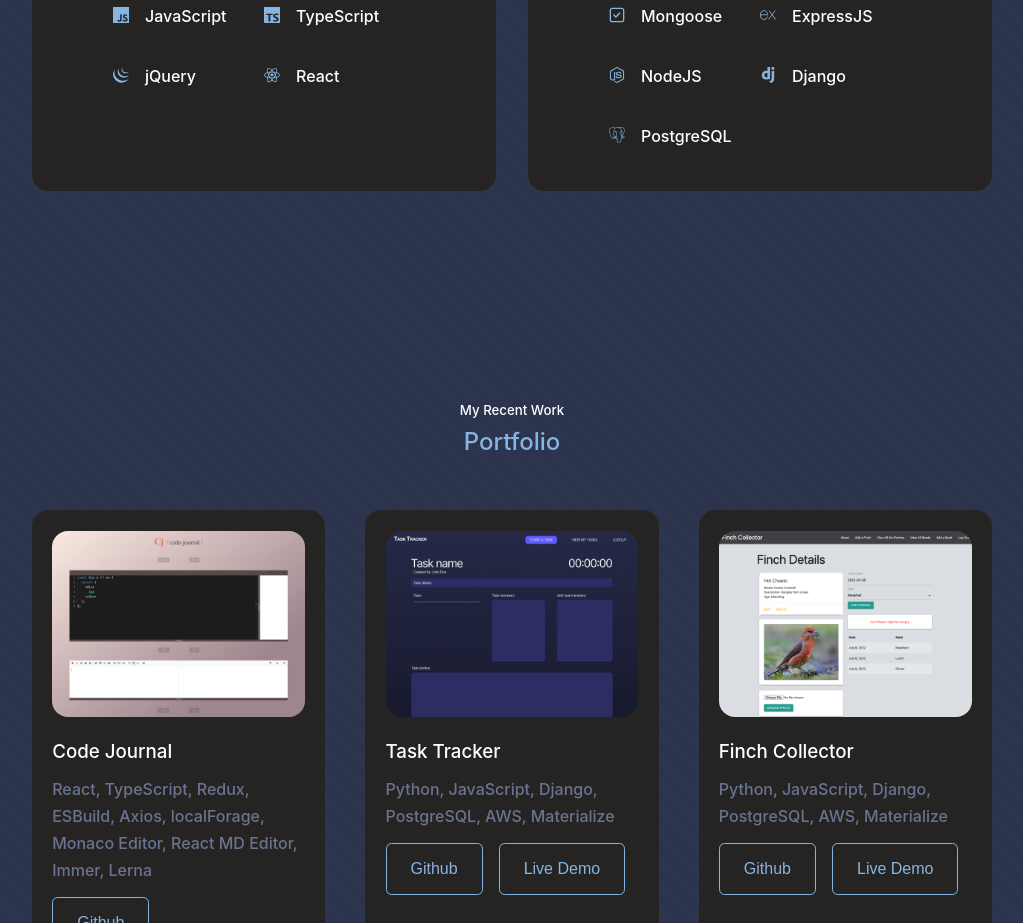
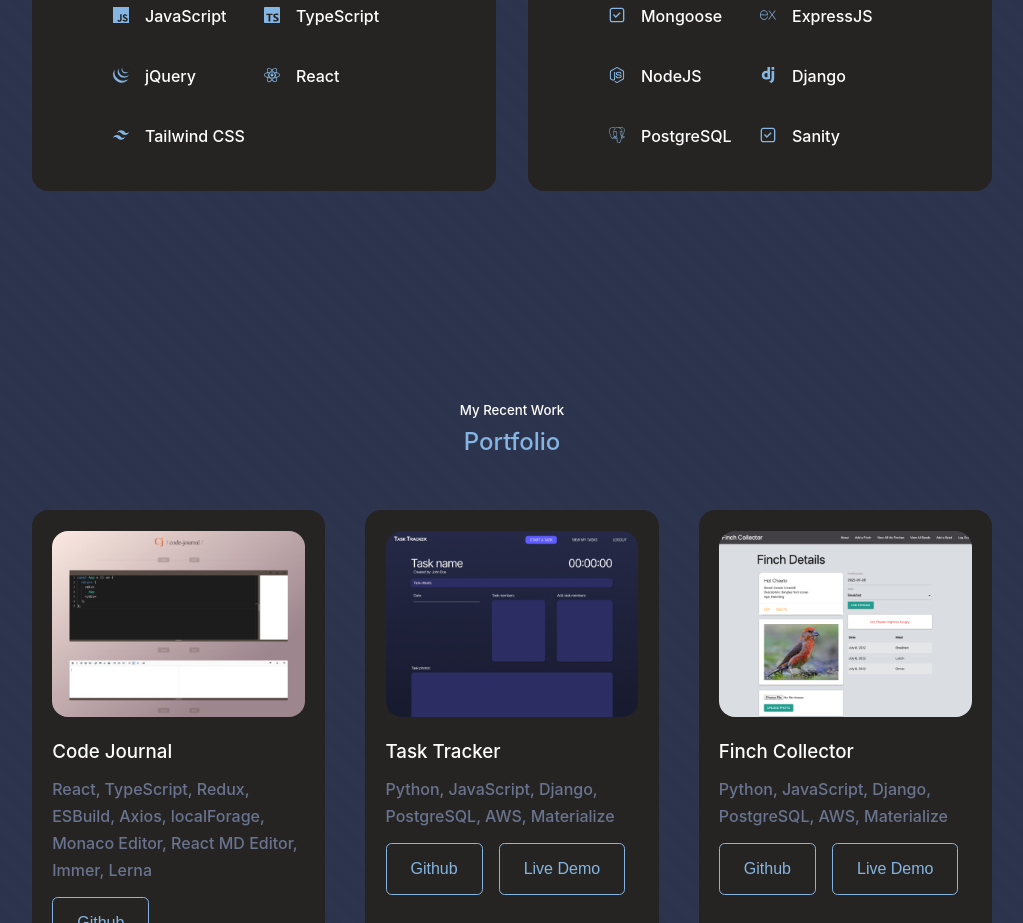
Before and after one commit to PeterSYoo/portfolio-v2, a React (Create React App) app: page / in a window 1280 px wide. Shown: the part 2360-3283 px from the top of the page, without its empty margins (128-1151 px from the left). Built offline with nearby package versions, Linux system fonts and the light colour scheme; the HTML template or start-up script is replaced by a standard one; a web font is replaced by a local one.

Commit message:
wip: adds tailwind and sanity to toolkit

```diff
--- a/src/components/toolkit/Toolkit.js
+++ b/src/components/toolkit/Toolkit.js
@@ -6,6 +6,7 @@
 import { SiTypescript } from 'react-icons/si';
 import { SiJquery } from 'react-icons/si';
 import { SiReact } from 'react-icons/si';
+import { SiTailwindcss } from 'react-icons/si';
 import { SiPython } from 'react-icons/si';
 import { SiMongodb } from 'react-icons/si';
 import { SiExpress } from 'react-icons/si';
@@ -82,6 +83,11 @@
     icon: <SiReact className="toolkit__details-icon" />,
     name: 'React',
   },
+  {
+    id: 7,
+    icon: <SiTailwindcss className="toolkit__details-icon" />,
+    name: 'Tailwind CSS',
+  },
 ];
 
 const backEndData = [
@@ -119,6 +125,11 @@
     id: 7,
     icon: <SiPostgresql className="toolkit__details-icon" />,
     name: 'PostgreSQL',
+  },
+  {
+    id: 8,
+    icon: <CgCheckR className="toolkit__details-icon" />,
+    name: 'Sanity',
   },
 ];
 
```
